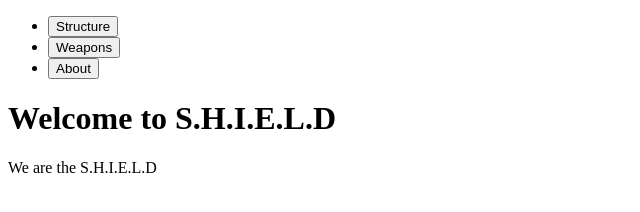
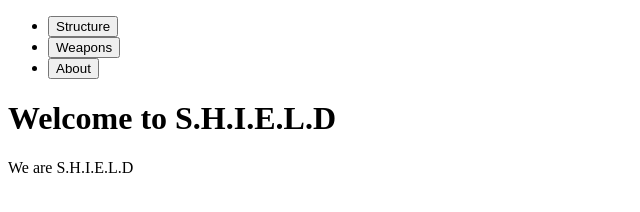
Before and after one commit to nelsonchen90/hello-world, a plain HTML site: page index.html in a window 1280 px wide. Shown: the full height of the page, 0-640 px from the left. Drawn offline with Linux system fonts and the light colour scheme.

Commit message:
Revert "fix text"
This reverts commit 1a603b7358ad57ca665b2289ec0401cf4881b560.

```diff
--- a/index.html
+++ b/index.html
@@ -20,7 +20,7 @@
 		</nav>
 		<div>
 			<h1>Welcome to S.H.I.E.L.D</h1>
-			<p>We are the S.H.I.E.L.D</p>
+			<p>We are S.H.I.E.L.D</p>
 		</div>
 	</body>
 </html>
```
